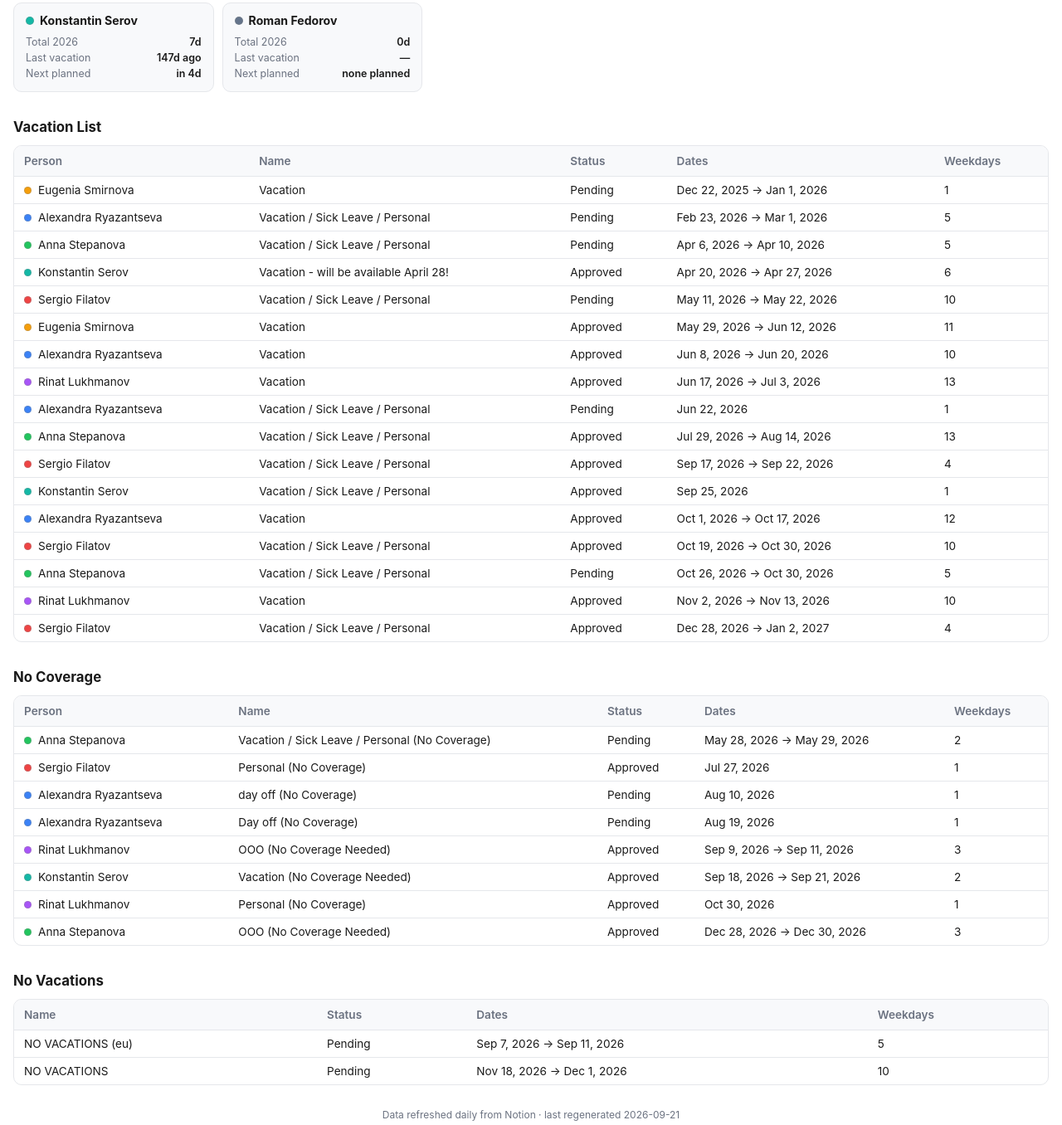
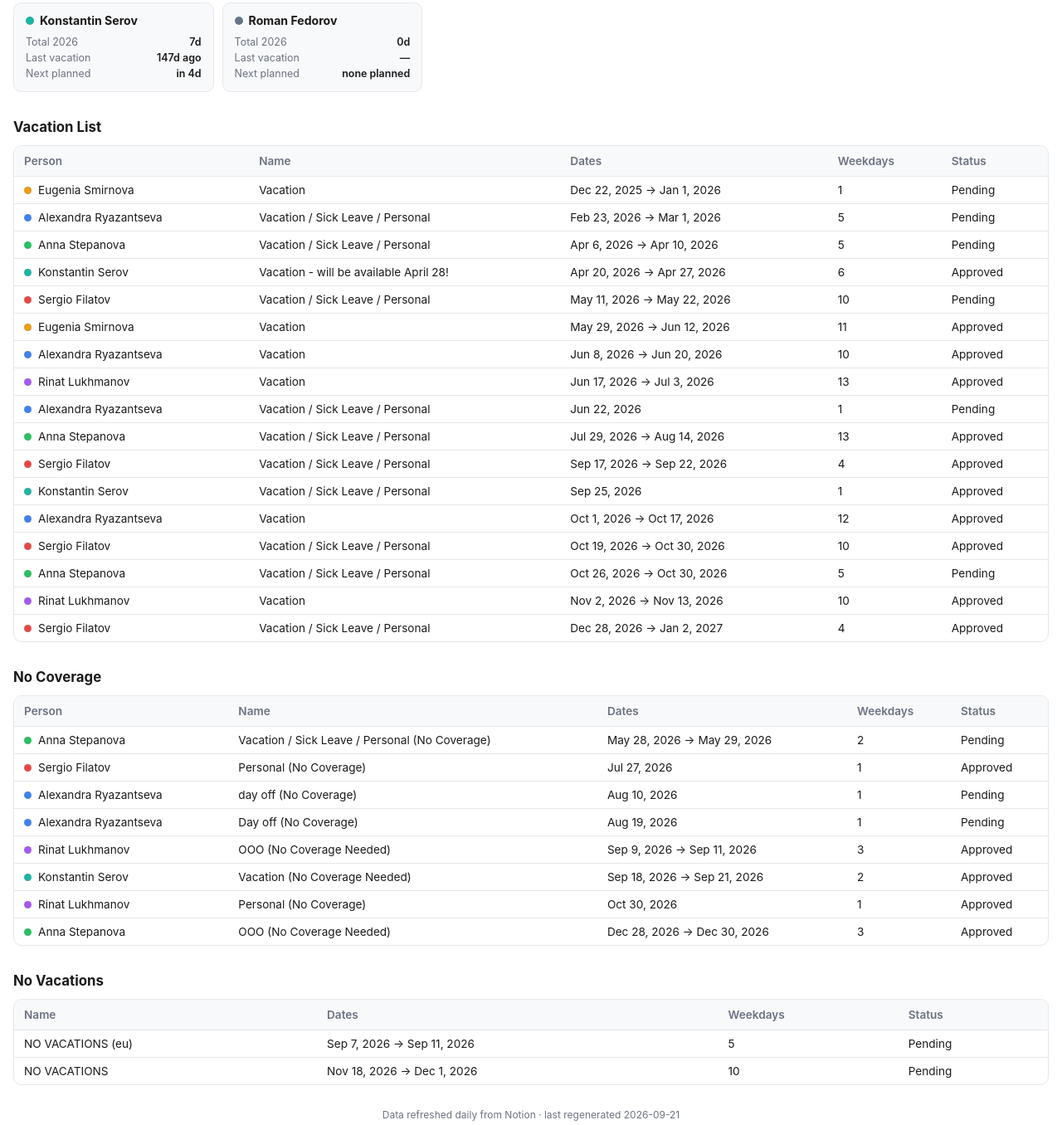
Before and after one commit to rinat-maestra/team-vacation-calendar, a plain HTML site: page calendar.html in a window 1280 px wide. Shown: the part 1304-2660 px from the top of the page at 83% size. Drawn offline with Linux system fonts and the light colour scheme.

Commit message:
fix: move Status column to the end of the entry tables

```diff
--- a/calendar.html
+++ b/calendar.html
@@ -320,7 +320,7 @@
   <div class="table-wrap">
     <table id="vacTable">
       <thead>
-        <tr><th>Person</th><th>Name</th><th>Status</th><th>Dates</th><th>Weekdays</th></tr>
+        <tr><th>Person</th><th>Name</th><th>Dates</th><th>Weekdays</th><th>Status</th></tr>
       </thead>
       <tbody id="vacTableBody"></tbody>
     </table>
@@ -330,7 +330,7 @@
   <div class="table-wrap">
     <table id="ncTable">
       <thead>
-        <tr><th>Person</th><th>Name</th><th>Status</th><th>Dates</th><th>Weekdays</th></tr>
+        <tr><th>Person</th><th>Name</th><th>Dates</th><th>Weekdays</th><th>Status</th></tr>
       </thead>
       <tbody id="ncTableBody"></tbody>
     </table>
@@ -340,7 +340,7 @@
   <div class="table-wrap">
     <table id="nvTable">
       <thead>
-        <tr><th>Name</th><th>Status</th><th>Dates</th><th>Weekdays</th></tr>
+        <tr><th>Name</th><th>Dates</th><th>Weekdays</th><th>Status</th></tr>
       </thead>
       <tbody id="nvTableBody"></tbody>
     </table>
@@ -684,9 +684,9 @@ function fillTable(tbody, rows, showPerson) {
     tr.innerHTML = `
       ${personCell}
       <td>${en.label}</td>
-      <td>${en.status}</td>
       <td>${dateLabel}</td>
       <td>${wd}</td>
+      <td>${en.status}</td>
     `;
     tbody.appendChild(tr);
   });
```
